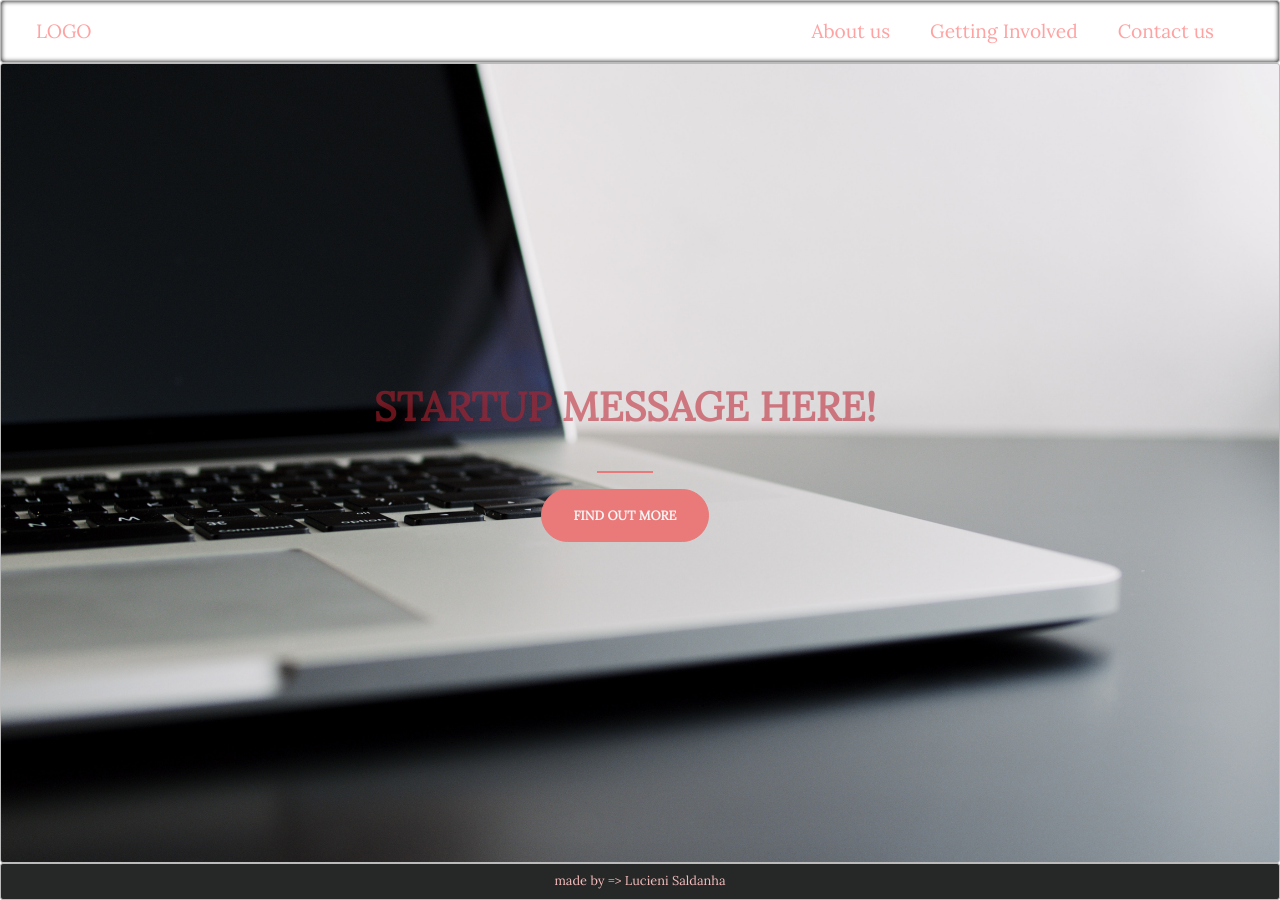
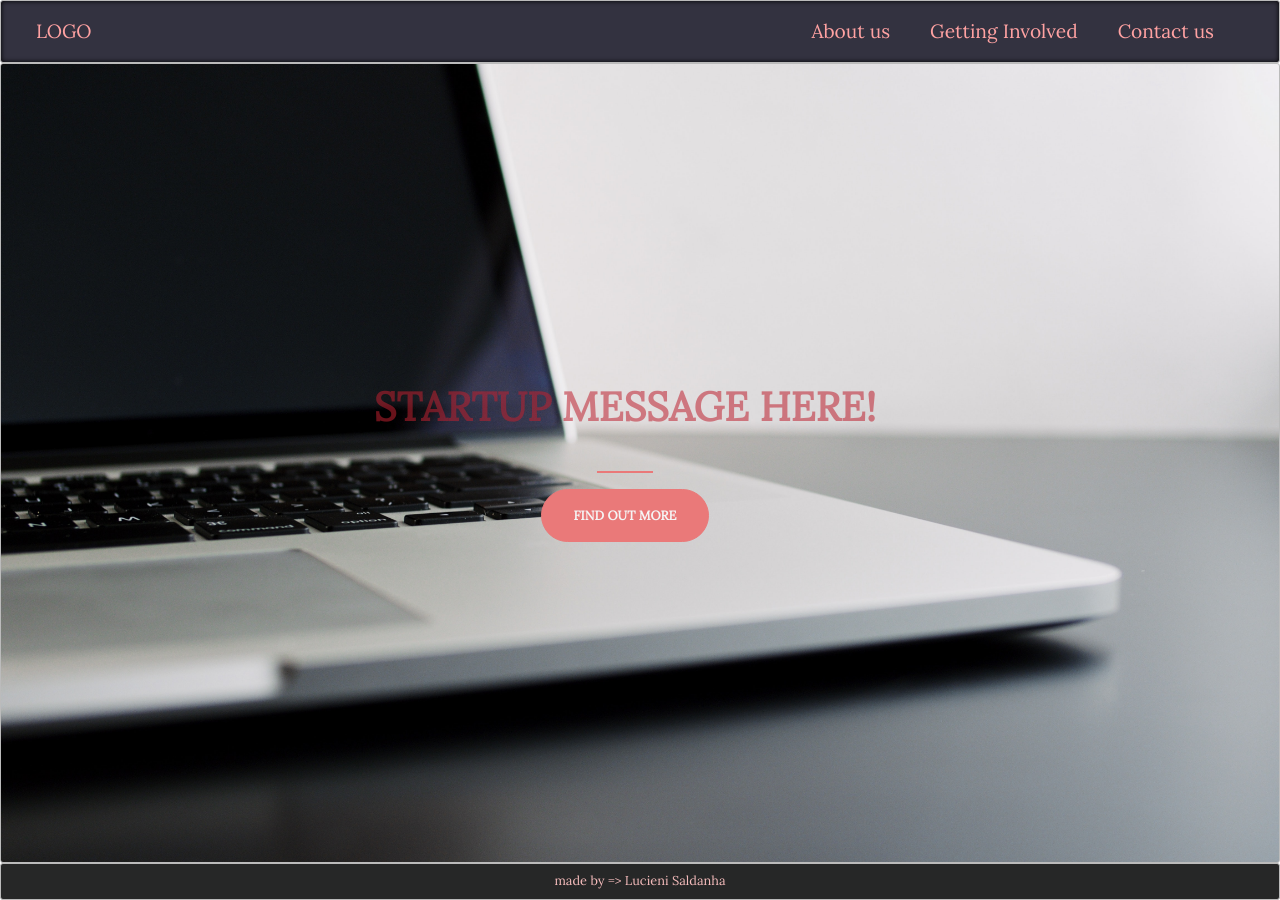
Before and after one commit to lucisaldanha/Startup_landing_page_simple, a plain HTML site: page index.html in a window 1280 px wide. Drawn offline with nearby package versions, Linux system fonts and the light colour scheme; a web font is replaced by a local one.

Commit message:
changed nav bar background.

```diff
--- a/style.css
+++ b/style.css
@@ -50,6 +50,9 @@ p:hover {
     font-size: 130%;
 }
 
+nav.container-fluid {
+    background-color: #333240;
+}
 
 .container-fluid {
     border-radius:3px;
```
